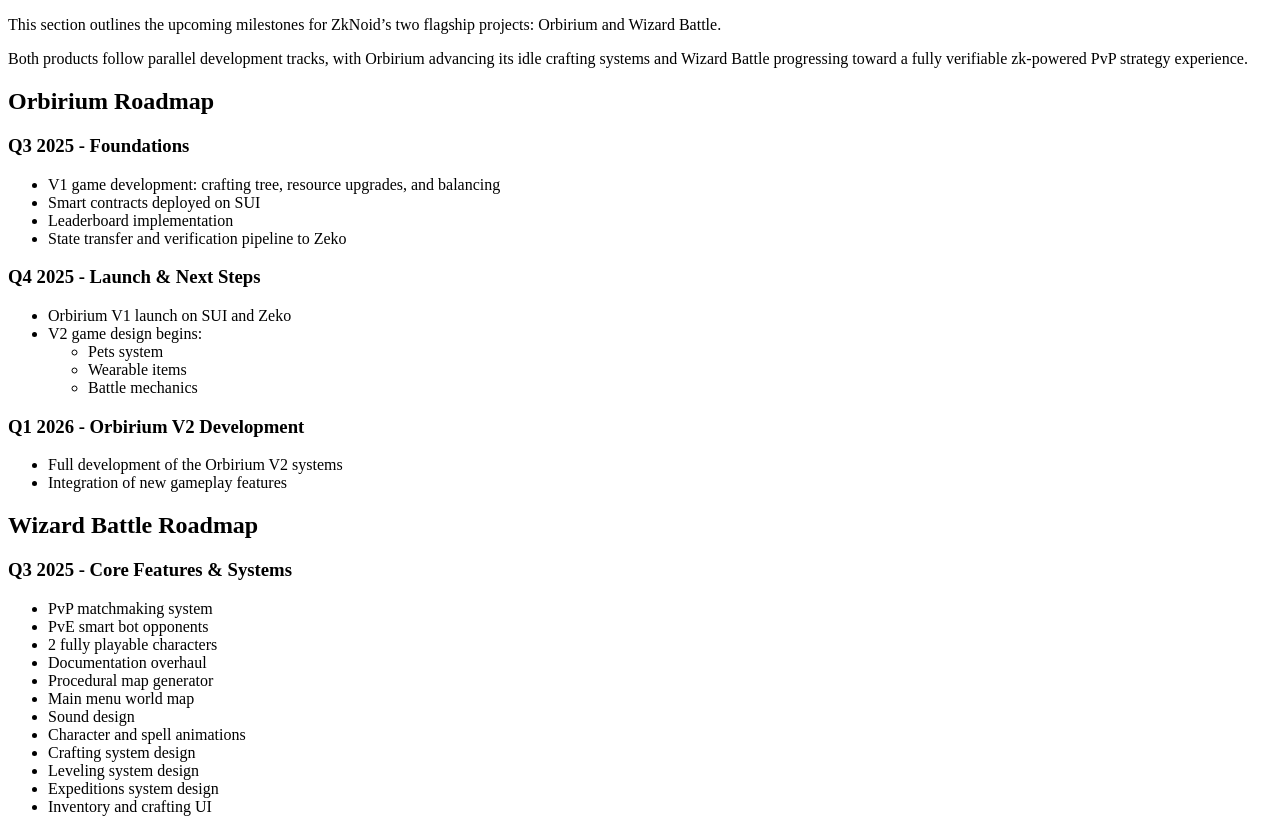
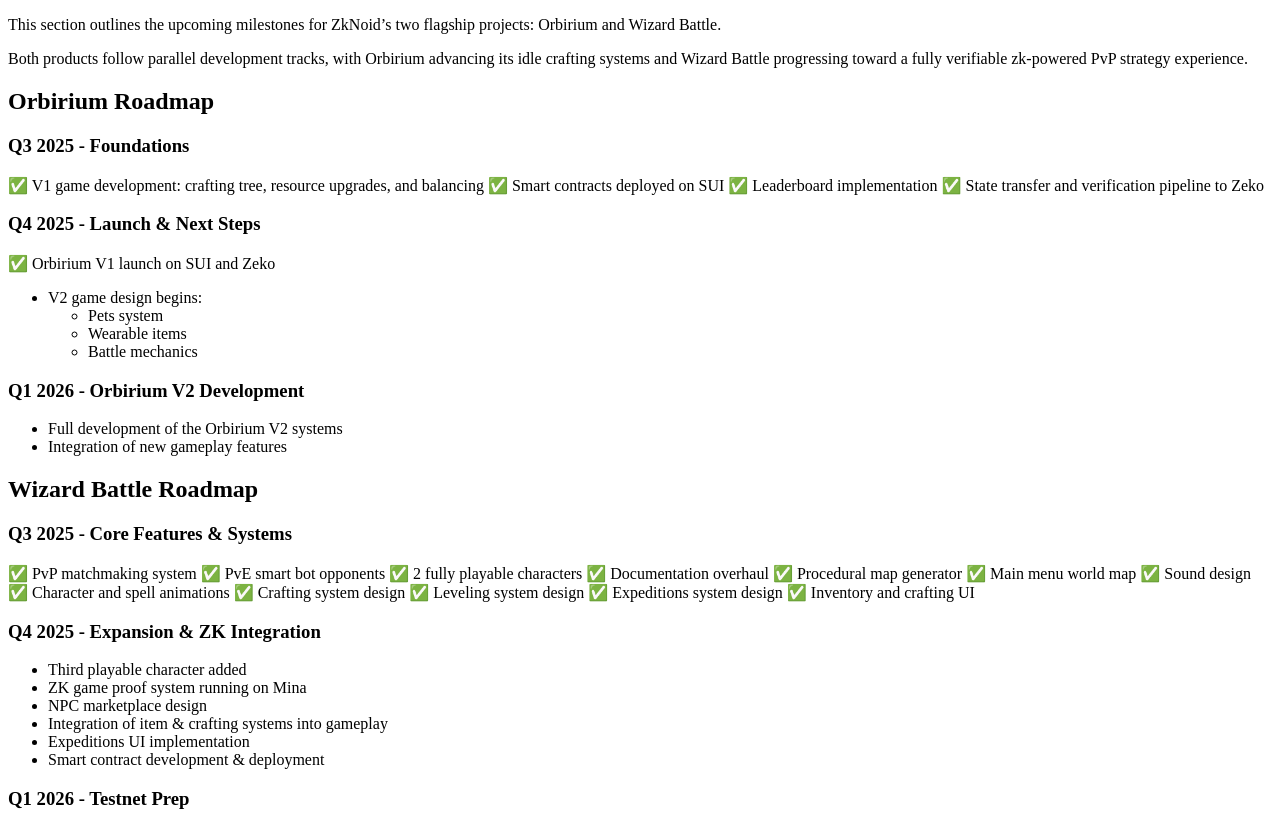
Before and after one commit to ZkNoid/docs, a Next.js app: page /docs/roadmap in a window 1280 px wide. Shown: the top 818 px of the page. Built offline with nearby package versions, Linux system fonts and the light colour scheme.

Commit message:
Update roadmap.mdx

```diff
--- a/pages/docs/roadmap.mdx
+++ b/pages/docs/roadmap.mdx
@@ -6,14 +6,14 @@ Both products follow parallel development tracks, with Orbirium advancing its id
 
 ### **Q3 2025 - Foundations**
 
-- V1 game development: crafting tree, resource upgrades, and balancing
-- Smart contracts deployed on SUI
-- Leaderboard implementation
-- State transfer and verification pipeline to Zeko
+✅ V1 game development: crafting tree, resource upgrades, and balancing
+✅ Smart contracts deployed on SUI
+✅ Leaderboard implementation
+✅ State transfer and verification pipeline to Zeko
 
 ### **Q4 2025 - Launch & Next Steps**
 
-- Orbirium V1  launch on SUI and Zeko
+✅ Orbirium V1  launch on SUI and Zeko
 - V2 game design begins:
     - Pets system
     - Wearable items
@@ -28,18 +28,18 @@ Both products follow parallel development tracks, with Orbirium advancing its id
 
 ### **Q3 2025 - Core Features & Systems**
 
-- PvP matchmaking system
-- PvE smart bot opponents
-- 2 fully playable characters
-- Documentation overhaul
-- Procedural map generator
-- Main menu world map
-- Sound design
-- Character and spell animations
-- Crafting system design
-- Leveling system design
-- Expeditions system design
-- Inventory and crafting UI
+✅ PvP matchmaking system
+✅ PvE smart bot opponents
+✅ 2 fully playable characters
+✅ Documentation overhaul
+✅ Procedural map generator
+✅ Main menu world map
+✅ Sound design
+✅ Character and spell animations
+✅ Crafting system design
+✅ Leveling system design
+✅ Expeditions system design
+✅ Inventory and crafting UI
 
 ### **Q4 2025 - Expansion & ZK Integration**
 
```
